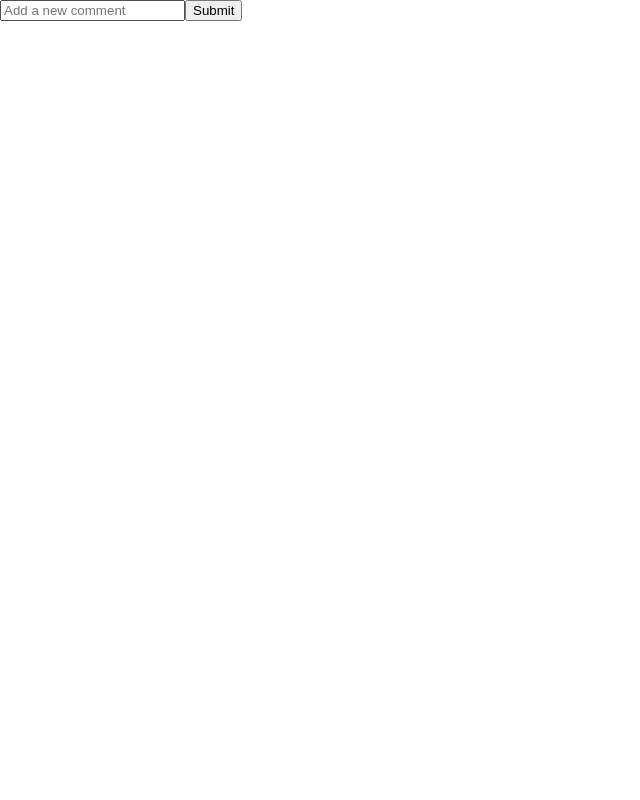
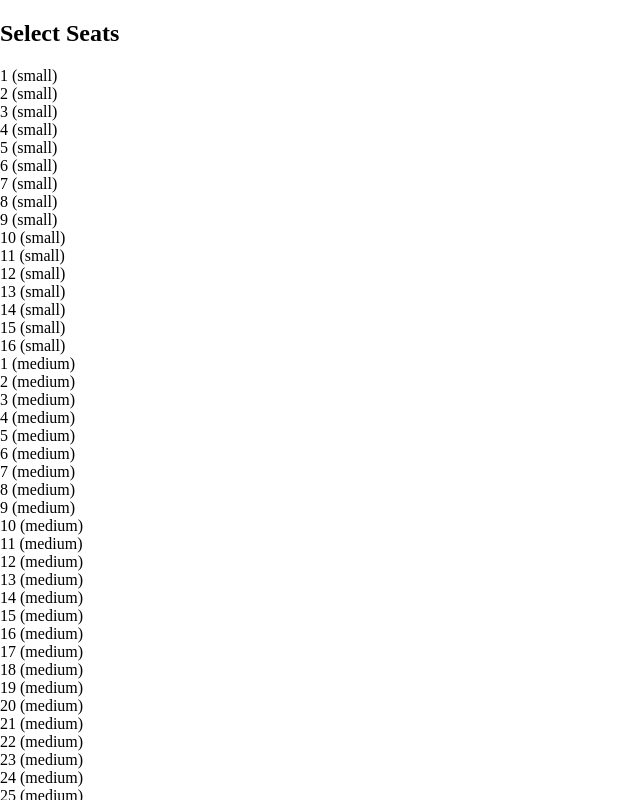
Before and after one commit to KirtikumarKavande/react-challenges, a React (Vite) app: page / in a window 1280 px wide. Shown: the top 800 px of the page, without its empty margins (0-640 px from the left). Built offline with nearby package versions, Linux system fonts and the light colour scheme.

Commit message:
movie ticket booking

```diff
--- a/src/App.jsx
+++ b/src/App.jsx
@@ -2,6 +2,7 @@ import Carousel from "./carousel/carousel";
 import DragDrop from "./drag-N-drop/DragDrop";
 import MemoryGame from "./memory game/MemoryGame";
 import ModalOverlay from "./modal-overlay/ModalOverlay";
+import MovieTicketBooking from "./movie-ticket-booking/MovieTicketBooking";
 import NestedComment from "./nested-comment/NestedComment";
 import Otp from "./otp/Otp";
 import StopWatch from "./stopwatch/StopWatch";
@@ -19,7 +20,8 @@ const App = () => {
       {/* <DragDrop/> */}
       {/* <Folder/> */}
       {/* <TransferList/> */}
-      <NestedComment/>
+      {/* <NestedComment/> */}
+      <MovieTicketBooking/>
     </div>
   );
 };
--- /dev/null
+++ b/src/movie-ticket-booking/MovieTicketBooking.jsx
@@ -0,0 +1,75 @@
+import React, { useState } from "react";
+import "./style.css";
+
+/**
+ * Utility function to generate seat arrays
+ * @param {number} count - Total number of seats to generate
+ * @param {string} type - Type of the seat (small, medium, large)
+ * @returns {Array} Array of seat objects with seatNo, id, and type
+ */
+const generateSeats = (count, type) => {
+  return Array.from({ length: count }, (_, index) => ({
+    seatNo: index + 1,
+    id: `${type}-${Date.now()}-${index}`, // Ensures uniqueness
+    type,
+  }));
+};
+
+const MovieTicketBooking = () => {
+  // State to keep track of selected seats
+  const [selectedSeats, setSelectedSeats] = useState([]);
+
+  // Generate seat data for all categories
+  const smallSeats = generateSeats(16, "small");
+  const mediumSeats = generateSeats(25, "medium");
+  const largeSeats = generateSeats(36, "large");
+
+  // Combine all seat arrays into one
+  const allSeats = [...smallSeats, ...mediumSeats, ...largeSeats];
+
+  // Handle seat selection
+  const handleSeatSelect = (seatId) => {
+    if (selectedSeats.includes(seatId)) {
+      // Deselect seat if already selected
+      setSelectedSeats(selectedSeats.filter((id) => id !== seatId));
+    } else if (selectedSeats.length < 5) {
+      // Select seat if less than 5 are selected
+      setSelectedSeats([...selectedSeats, seatId]);
+    } else {
+      alert("You can select a maximum of 5 seats across all categories.");
+    }
+  };
+
+  return (
+    <div>
+      <div>
+        <h2>Select Seats</h2>
+        <div className="all-grid">
+          {allSeats.map((seat) => (
+            <div
+              className={`all-grid-item ${selectedSeats.includes(seat.id) ? "selected" : ""}`}
+              key={seat.id}
+              onClick={() => handleSeatSelect(seat.id)}
+            >
+              {seat.seatNo} ({seat.type})
+            </div>
+          ))}
+        </div>
+      </div>
+
+      <div>
+        <h3>Selected Seats:</h3>
+        <ul>
+          {selectedSeats.map((seatId) => (
+            <li key={seatId}>
+              {allSeats.find((seat) => seat.id === seatId)?.seatNo} (
+              {allSeats.find((seat) => seat.id === seatId)?.type})
+            </li>
+          ))}
+        </ul>
+      </div>
+    </div>
+  );
+};
+
+export default MovieTicketBooking;
--- /dev/null
+++ b/src/movie-ticket-booking/style.css
@@ -0,0 +1,44 @@
+.small-grid{
+display: grid;
+gap: 10px;
+grid-template-columns: repeat(4,50px);
+}
+.small-grid > .small-grid-item{
+    height: 50px;
+    display: flex;
+    width: 50px;
+    background-color: blue;
+    justify-content: center;
+     align-items: center;
+
+}
+
+.medium-grid{
+    display: grid;
+    gap: 10px;
+    grid-template-columns: repeat(5,50px);
+    }
+    .medium-grid > .medium-grid-item{
+        height: 50px;
+        display: flex;
+        width: 50px;
+        background-color: blue;
+        justify-content: center;
+         align-items: center;
+
+    }
+
+    .large-grid{
+        display: grid;
+        gap: 10px;
+        grid-template-columns: repeat(6,50px);
+        }
+        .large-grid > .large-grid-item{
+            height: 50px;
+            display: flex;
+            width: 50px;
+            background-color: blue;
+            justify-content: center;
+             align-items: center;
+
+        }
```
